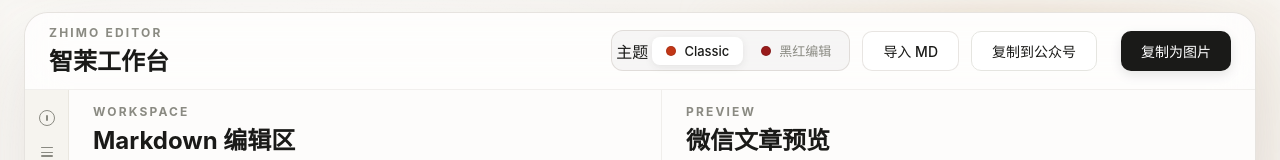
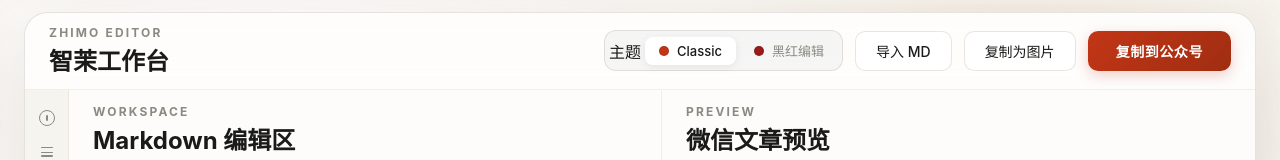
Before and after one commit to SherryBX/ZHIMOwriter, a React (Vite) app: page / in a window 1280 px wide. Shown: the top 160 px of the page. Built offline with nearby package versions, Linux system fonts and the light colour scheme.

Commit message:
style: 复制到公众号按钮改为红色CTA主按钮并推至最右

```diff
--- a/src/components/editor-shell/AppHeader.tsx
+++ b/src/components/editor-shell/AppHeader.tsx
@@ -81,16 +81,11 @@
           aria-label="导入 Markdown 文件"
           onChange={handleFileChange}
         />
-        <button
-          type="button"
-          className="ghost-button"
-          onClick={onCopyToWechat}
-          style={{ marginRight: "12px", border: "1px solid var(--border-color, #e5e5e0)" }}
-        >
+        <button type="button" className="ghost-button" onClick={onCopyAsImage}>
+          {copyImageButtonLabel}
+        </button>
+        <button type="button" className="cta-button" onClick={onCopyToWechat}>
           {copyButtonLabel}
-        </button>
-        <button type="button" className="primary-button" onClick={onCopyAsImage}>
-          {copyImageButtonLabel}
         </button>
       </div>
     </header>
--- a/src/styles/index.css
+++ b/src/styles/index.css
@@ -139,6 +139,37 @@
   box-shadow: 0 8px 20px rgba(0, 0, 0, 0.15);
 }
 
+.cta-button {
+  display: inline-flex;
+  align-items: center;
+  justify-content: center;
+  height: 40px;
+  padding: 0 28px;
+  font-size: 14px;
+  font-weight: 600;
+  letter-spacing: 0.04em;
+  border: none;
+  border-radius: 10px;
+  background: linear-gradient(135deg, #c23616, #a02d11);
+  color: #fff;
+  cursor: pointer;
+  margin-left: auto;
+  transition: all 0.2s cubic-bezier(0.4, 0, 0.2, 1);
+  box-shadow: 0 4px 14px rgba(194, 54, 22, 0.25);
+  text-decoration: none;
+}
+
+.cta-button:hover {
+  background: linear-gradient(135deg, #d43d1a, #b33413);
+  transform: translateY(-1px);
+  box-shadow: 0 6px 20px rgba(194, 54, 22, 0.35);
+}
+
+.cta-button:active {
+  transform: translateY(0);
+  box-shadow: 0 2px 8px rgba(194, 54, 22, 0.2);
+}
+
 .ghost-button:hover,
 .app-header__import:hover {
   background: #f8f6f2;
```
